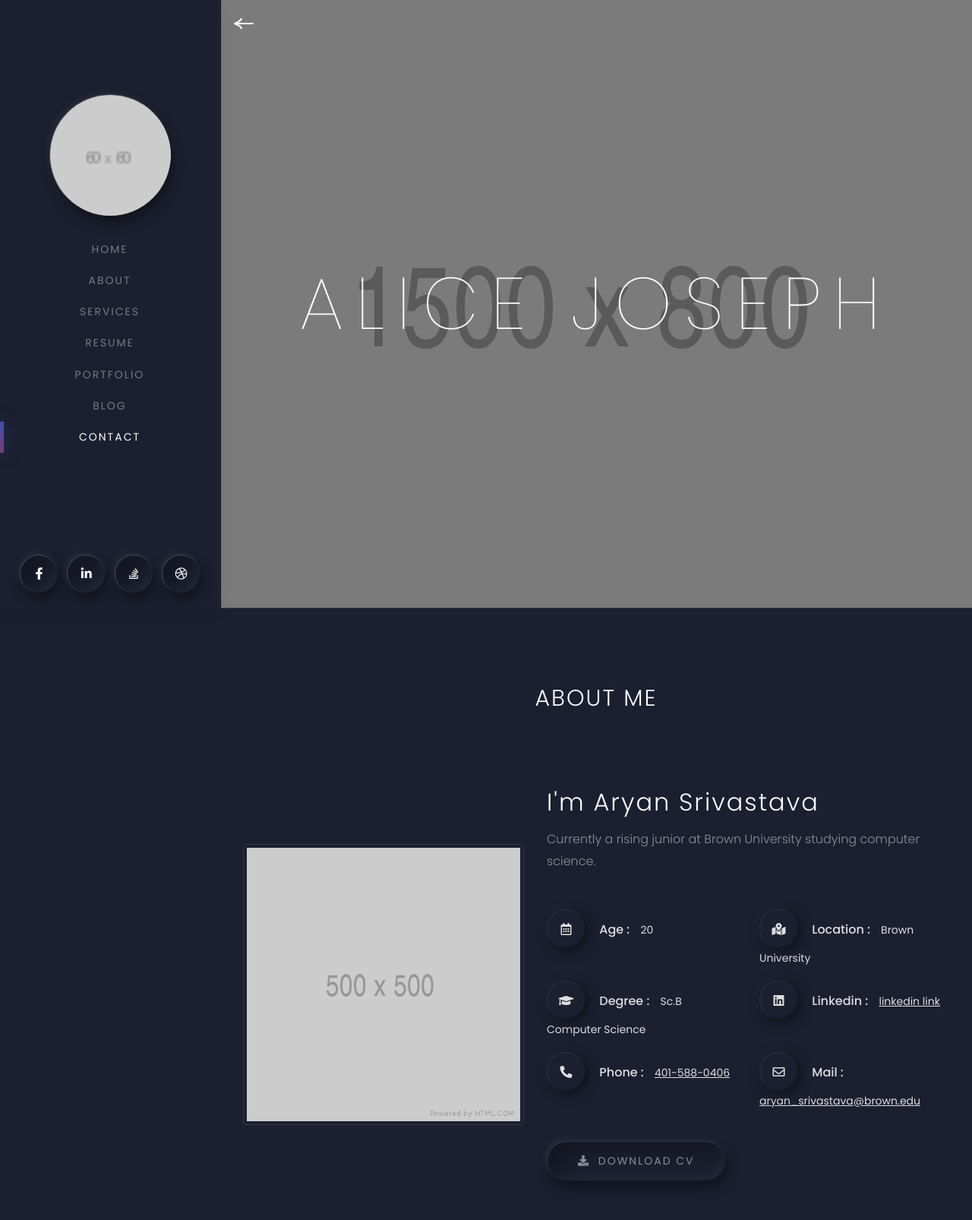
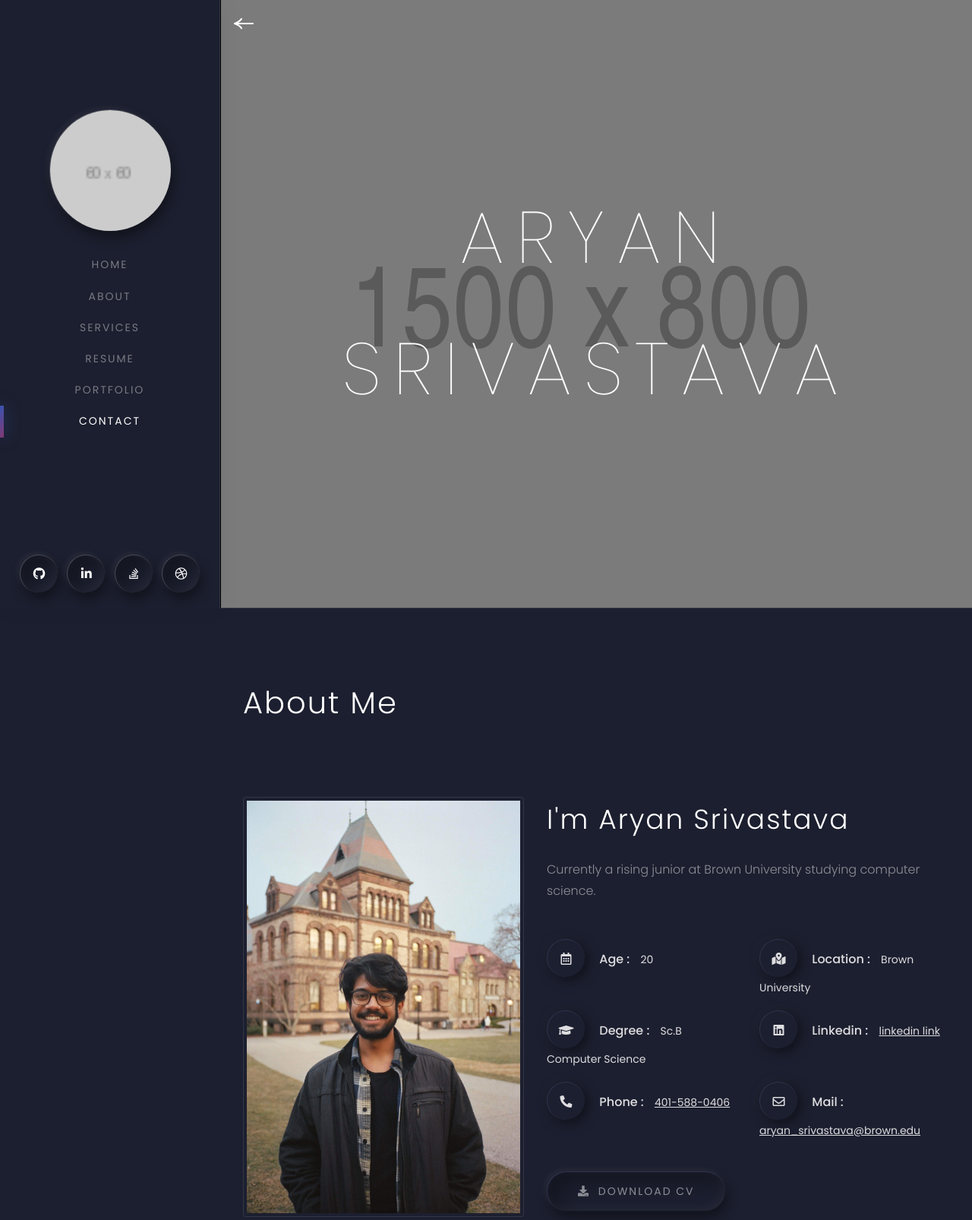
Before and after one commit to aryan096/aryan096.github.io, a plain HTML site: page index.html in a window 1280 px wide. Shown: the top 1606 px of the page at 76% size. Drawn offline with Linux system fonts and the light colour scheme.

Commit message:
more little changes

```diff
--- a/index.html
+++ b/index.html
@@ -67,9 +67,6 @@
                         </li>
 
                         <li class="nav-item">
-                            <a class="nav-link" href="#blog">Blog</a>
-                        </li>
-                        <li class="nav-item">
                             <a class="nav-link" href="#contact">Contact</a>
                         </li>
                     </ul>
@@ -78,7 +75,7 @@
 
                	<div class="aside-footer">
                 	<ul class="list-unstyled list-inline">
-                        <li class="list-inline-item"><a href="#"><i class="fab fa-facebook-f"></i></a></li>
+                        <li class="list-inline-item"><a href="#"><i class="fab fa-github"></i></a></li>
                         <li class="list-inline-item"><a href="#"><i class="fab fa-linkedin-in"></i></a></li>
                         <li class="list-inline-item"><a href="#"><i class="fab fa-stack-overflow"></i></a></li>
                         <li class="list-inline-item"><a href="#"><i class="fab fa-dribbble"></i></a></li>
@@ -93,7 +90,7 @@
 
 		<!-- START: HOME -->
     	<section class="section-home " id="home">
-    		<div class="glass">Alice Joseph</div>
+    		<div class="glass">Aryan Srivastava</div>
     		<!-- <img src="assets/images/banner.jpg" /> -->
     	</section>
     	<!-- END: HOME -->
@@ -103,17 +100,17 @@
 			<div class="container">
 				<div class="section-head">
 					<span></span>
-					<h2>About Me</h2>
+					<h1>About Me</h1>
 				</div>
 
 				<div class="row justify-content-center align-items-center">
 					<div class="col-md-5">
-						<img class="img-fluid img-thumbnail" src="assets/images/avatar.jpg" alt="About Picture">
+						<img class="img-fluid img-thumbnail" src="assets/images/ary2.jpeg" alt="About Picture">
 					</div>
 					<div class="col-md-7">
 						<div class="about-desc">
 							<div class="about-desc-content">
-								<h1 class="font-weight-light">I'm Aryan Srivastava</h1>
+								<h2 class="font-weight-light">I'm Aryan Srivastava</h2>
 								<p class="mt-3 font-weight-light">Currently a rising junior at Brown University studying computer science.</p>
 							</div>
 
@@ -525,22 +522,6 @@
 		<!--END: WORK -->
 		<br>
 		<br>
-		<!-- START: CTA -->
-		<section class="section section-freelance section-light text-center ">
-			<div class="container">
-				<div class="row">
-					<div class="col-lg-12">
-						<div class="section-head ">
-							<h2>Let's work together!</h2>
-						</div>
-						<div class="mt-5">
-							<a href="#" class="btn hover-state">Hire Me!</a>
-						</div>
-					</div>
-				</div>
-			</div>
-		</section>
-		<!-- END: CTA -->
 
 		<!-- START: BLOG -->
 		<section class="section section-dark section-blog" id="blog">
```
Also changed, not shown: assets/images/ary1.jpeg (added), assets/images/ary2.jpeg (added), assets/images/ary3.jpeg (added).
